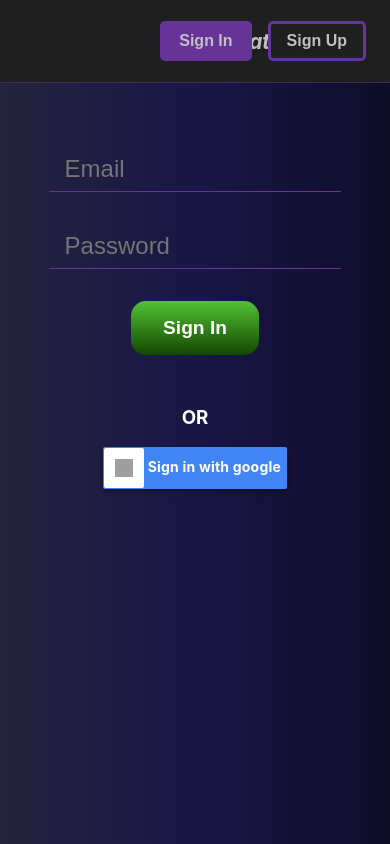
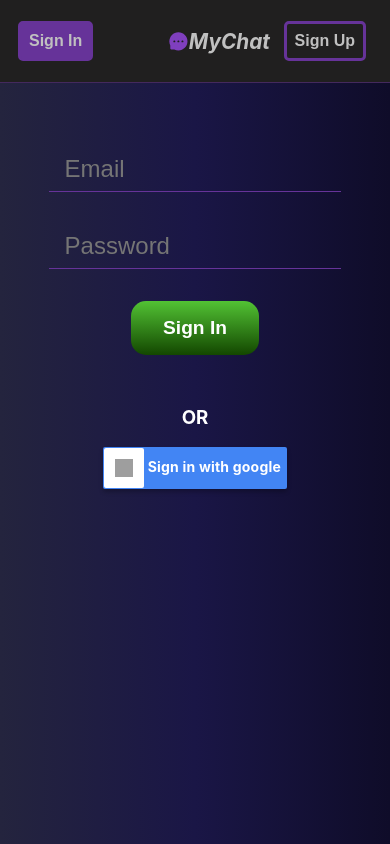
Before and after one commit to damxaq/Chat-App, a React (Create React App) app: page / in a window 390 px wide. Built offline with nearby package versions, Linux system fonts and the light colour scheme; no server answers; grey boxes are pictures that could not be loaded.

Commit message:
fixed nav button displaying on mobile

```diff
--- a/src/App.css
+++ b/src/App.css
@@ -888,6 +888,15 @@ input:-webkit-autofill:active {
   .chat-room {
     margin-left: 0 !important;
   }
+
+  .signup-buttons-container button {
+    padding: 0.5rem 0.5rem;
+  }
+
+  .signup-buttons-container button.signin {
+    position: fixed;
+    left: 10px;
+  }
 }
 
 @media only screen and (max-width: 350px) {
--- a/src/Authentication.js
+++ b/src/Authentication.js
@@ -33,7 +33,7 @@ const Authentication = () => {
       ) : (
         <div>
           <button
-            className={isSignInModalOpen ? "active" : ""}
+            className={isSignInModalOpen ? "active signin" : "signin"}
             onClick={() => {
               setIsRegisterModalOpen(false);
               setIsSignInModalOpen(true);
--- a/src/ChatMessage.js
+++ b/src/ChatMessage.js
@@ -81,8 +81,6 @@ const ChatMessage = ({
     };
   };
 
-  console.log("msg RERERERENDER");
-
   return (
     <>
       <div className="chat-msg-time">{showMsgTime && msgDate}</div>
--- a/src/SideContacts.js
+++ b/src/SideContacts.js
@@ -2,7 +2,8 @@ import React from "react";
 import { useGlobalContext } from "./App";
 
 const SideContacts = ({ contacts }) => {
-  const { setChatRoomId, roomId } = useGlobalContext();
+  const { setChatRoomId, chatRoomId } = useGlobalContext();
+
   return (
     <>
       <p>Contacts:</p>
@@ -12,7 +13,7 @@ const SideContacts = ({ contacts }) => {
             <div className="side-contact-container" key={contact.id}>
               <div
                 className={
-                  roomId === contact.roomId
+                  chatRoomId === contact.roomId
                     ? "side-contact active"
                     : "side-contact"
                 }
```
